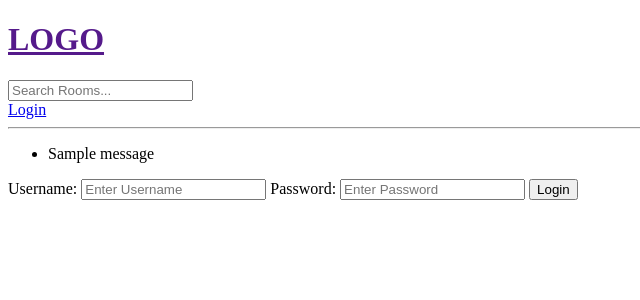
After one commit to DmitriyRiabko/StudyBudy, a Django app: page /login/ in a window 1280 px wide. The commit adds this page. Shown: the top 300 px of the page, without its empty margins (0-640 px from the left). Run offline with Django 5.2, Linux system fonts and the light colour scheme; one stand-in notice (Sample message) is shown.

Commit message:
some template changes

```diff
--- a/base/templates/base/home.html
+++ b/base/templates/base/home.html
@@ -17,7 +17,6 @@
       <a href="{% url 'home' %}">All</a>
     </div>
 
-
     {% for topic in topics %}
     <div>
       <a href="{% url 'home' %}?q={{topic.name}}">{{topic.name}}</a>
@@ -27,14 +26,16 @@
   </div>
 
   <div>
+    <h5>{{room_count}} rooms available</h5>
     <a href="{% url 'create-room' %}">Create Room </a>
 
     <div>
       {% for room in rooms %}
       <div>
+        {% if request.user == room.host %}
         <a href="{% url 'update-room' room.id %}">Edit</a>
         <a href="{% url 'delete-room' room.id %}">Delete</a>
-
+        {% endif %}
         <span>@{{room.host.username}}</span>
         <h5>{{room.id}} <a href="room/{{room.id}}">{{room.name}}</a></h5>
         <small>{{room.topic.name}}</small>
--- /dev/null
+++ b/base/templates/base/login_register.html
@@ -0,0 +1,21 @@
+{% extends "main.html" %} {% block content %}
+
+<div>
+  <form action="" method="POST">
+    {% csrf_token %}
+
+
+    <label for="">Username:</label>
+    <input type="text" name="username" placeholder="Enter Username"/>
+
+    <label for="">Password:</label>
+    <input type="password" name="password" placeholder="Enter Password"/>
+
+
+
+    <input type="submit" value="Login"/>
+
+  </form>
+</div>
+
+{% endblock content %}
--- a/templates/main.html
+++ b/templates/main.html
@@ -1,21 +1,24 @@
 <!DOCTYPE html>
 <html lang="en">
-<head>
-    <meta charset="UTF-8">
-    <meta name="viewport" content="width=device-width, initial-scale=1.0">
+  <head>
+    <meta charset="UTF-8" />
+    <meta name="viewport" content="width=device-width, initial-scale=1.0" />
     <title>StydyBud</title>
-</head>
-<body>
-
-    {% include "navbar.html" %}
-
-    {% block content %}
-
-    {% endblock  %}
+  </head>
+  <body>
+    {% include 'navbar.html' %} {% if messages %}
 
 
+    <ul class="messages">
+      {% for message in messages %}
+      <li {% if message.tags %} class="{{ message.tags }}" {% endif %}>
+        {{ message }}
+      </li>
+      {% endfor %}
+    </ul>
+    {% endif %}
 
 
-
-</body>
+    {% block content %} {% endblock %}
+  </body>
 </html>
--- a/templates/navbar.html
+++ b/templates/navbar.html
@@ -1,5 +1,17 @@
 <a href="">
-    <h1>LOGO</h1>
+  <h1>LOGO</h1>
+</a>
 
-</a>
-<hr>
+<form action="{% url 'home' %}" method="GET">
+  <input type="text" name="q" placeholder="Search Rooms..." />
+</form>
+
+{% if request.user.is_authenticated %}
+<a href="{% url 'logout' %}">Logout</a>
+{{user}}
+
+{% else %}
+<a href="{% url 'login' %}">Login</a>
+{% endif %}
+
+<hr />
```
